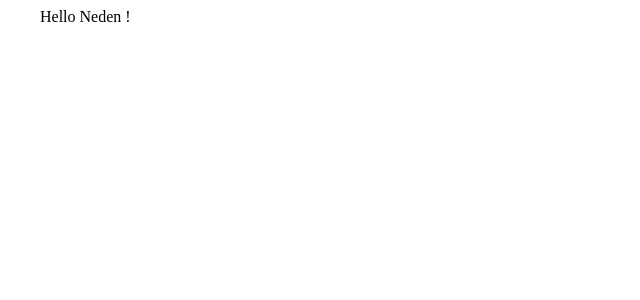
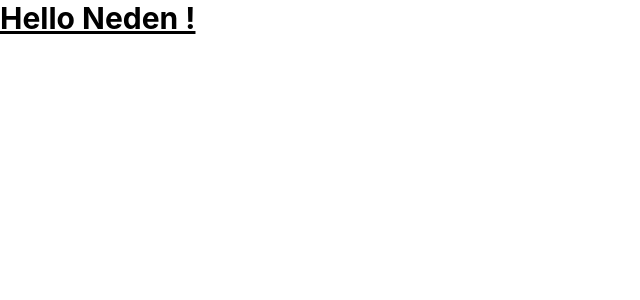
Before and after one commit to dorukbulut/vntmetal-frontend, a Next.js app: page / in a window 1280 px wide. Shown: the top 300 px of the page, without its empty margins (0-640 px from the left). Built offline with nearby package versions, Linux system fonts and the light colour scheme.

Commit message:
Install tailwind

```diff
--- a/package.json
+++ b/package.json
@@ -14,5 +14,10 @@
     "next": "13.0.2",
     "react": "18.2.0",
     "react-dom": "18.2.0"
+  },
+  "devDependencies": {
+    "autoprefixer": "^10.4.13",
+    "postcss": "^8.4.18",
+    "tailwindcss": "^3.2.2"
   }
 }
--- /dev/null
+++ b/pages/_app.js
@@ -0,0 +1,16 @@
+import '../styles/globals.css'
+import Head from "next/head"
+export default function MyApp({ Component, pageProps }) {
+    return (
+
+      <div>
+        <Head>
+          <title>DÖKÜM YÖNETİM SİSTEMİ</title>
+          <meta name="viewport" content="initial-scale=1.0, width=device-width" />
+        </Head>
+        <Component {...pageProps} />
+      </div>
+
+    )
+
+  }
--- a/pages/index.js
+++ b/pages/index.js
@@ -4,7 +4,7 @@ import styles from '../styles/Home.module.css'
 
 export default function Home() {
   return (
-    <div className={styles.container}>
+    <div className="text-3xl font-bold underline">
       Hello Neden !
     </div>
   )
--- /dev/null
+++ b/postcss.config.js
@@ -0,0 +1,6 @@
+module.exports = {
+  plugins: {
+    tailwindcss: {},
+    autoprefixer: {},
+  },
+}
--- a/styles/globals.css
+++ b/styles/globals.css
@@ -1,3 +1,6 @@
+@tailwind base;
+@tailwind components;
+@tailwind utilities;
 html,
 body {
   padding: 0;
--- /dev/null
+++ b/tailwind.config.js
@@ -0,0 +1,12 @@
+/** @type {import('tailwindcss').Config} */
+module.exports = {
+  content: [
+    "./app/**/*.{js,ts,jsx,tsx}",
+    "./pages/**/*.{js,ts,jsx,tsx}",
+    "./components/**/*.{js,ts,jsx,tsx}",
+  ],
+  theme: {
+    extend: {},
+  },
+  plugins: [],
+}
```
Also changed, not shown: 1 other file (tests, documents, lock files or other folders).
